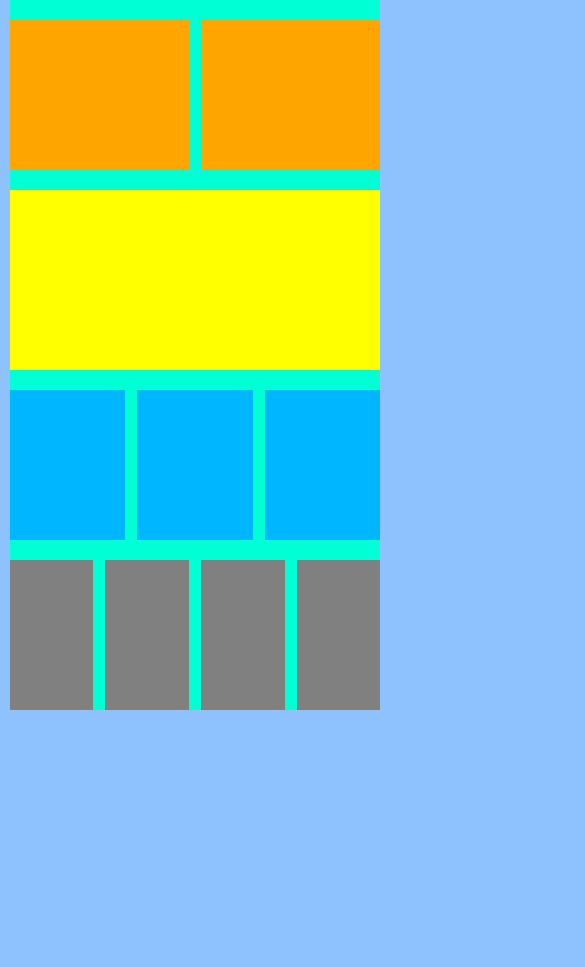
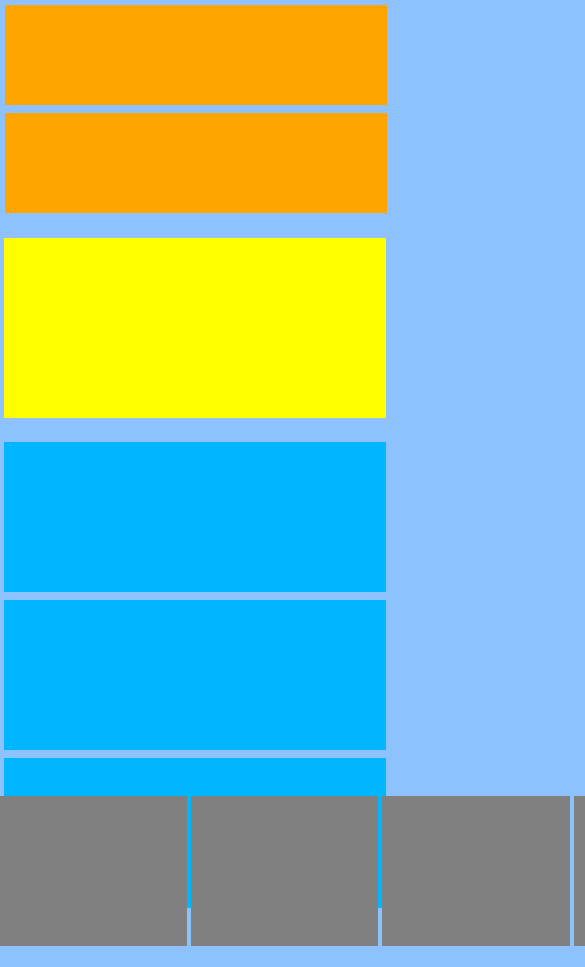
Before and after one commit to KJoTechTalent/MediaQuery, a plain HTML site: page index.html in a window 390 px wide. Shown: the top 967 px of the page, 585 px wide, since content can reach past the window. Before the commit the page ends 844 px from the top, so only its background shows below. Drawn offline with Linux system fonts and the light colour scheme.

Commit message:
Mediaquery movil hecho, falta retocar

```diff
--- a/index.html
+++ b/index.html
@@ -27,10 +27,10 @@
 
     <!-- GREY BOXES -->
     <div id="greyBoxesContainer" class="size">
-        <div class="greyBox"></div>
-        <div class="greyBox"></div>
-        <div class="greyBox"></div>
-        <div class="greyBox"></div>
+        <div class="grey Box"></div>
+        <div class="grey Box"></div>
+        <div class="grey Box"></div>
+        <div class="grey Box"></div>
     </div>
 </body>
 </html>
--- a/style.css
+++ b/style.css
@@ -5,41 +5,30 @@ body{
     margin: 0px;
 
 }
-#orangeBoxesContainer{
-    background-color: #00ffd5;
-}
 .orange{
     background-color: orange;
     width: 50%;
     height: 150px;
-}
-#yellowBoxContainer{
-    background-color: #00ffd5;
 }
 .yellow{
     background-color: yellow;
     width: 100%;
     height: 180px;
 }
-#blueBoxesContainer{
-    background-color: #00ffd5;
-}
+
 .blue{
     background-color: rgb(0, 183, 255);
     width: 33%;
     height: 150px;
 }
-#greyBoxesContainer{
-    background-color: #00ffd5;
-}
-.greyBox{
+.grey{
     background-color: grey;
     width: 25%;
     height: 150px;
 }
 .size{
-    width: 95vw;
-    padding-top: 20px;
+    width: 100vw;
+    padding: 20px;
     margin-left: auto;
     margin-right: auto;
     display: flex;
@@ -47,11 +36,86 @@ body{
     column-gap: 12px;
 }
 @media screen and (max-width:320px){
+    body{
+        width: 100vw;
+        height: 100vh;
+    }
     .size{
         display: flex;
         flex-direction: column;
+        justify-content: center;
+        align-items: center;
+        padding: 0px ;
+    }
+    #orangeBoxesContainer{
+        padding: 1px;
     }
     .orange{
-
+        margin: 4px 5px;
+        width: 290px;
+        height: 100px;
+    }
+    #yellowBoxContainer{
+        margin-top: 20px;
+    }
+    .yellow{
+        width: 290px;
+    }
+    #blueBoxesContainer{
+        margin-top:20px;
+        padding: 0px ;
+    }
+    .blue{
+        width: 290px;
+        margin: 4px 5px;
+    }
+    #greyBoxesContainer{
+        margin-top: 20px;
+    }
+    .grey{
+        width: 290px;
+        margin-top: 5px;
     }
 }
+@media screen and (min-width:321px) and (max-width:768px) {
+    body{
+        width: 100vw;
+        height: 100vh;
+    }
+    .size{
+        display: flex;
+        flex-direction: column;
+        justify-content: center;
+        align-items: center;
+        padding: 0px ;
+    }
+    #orangeBoxesContainer{
+        padding: 1px;
+    }
+    .orange{
+        margin: 4px 5px;
+        width: 98%;
+        height: 100px;
+    }
+    #yellowBoxContainer{
+        margin-top: 20px;
+    }
+    .yellow{
+        width: 98%;
+    }
+    #blueBoxesContainer{
+        margin-top:20px;
+        padding: 0px ;
+    }
+    .blue{
+        width: 98%;
+        margin: 4px 5px;
+    }
+    #greyBoxesContainer{
+        display: ruby-text;
+        margin-top: 20px;
+    }
+    .grey{
+        width:48%;
+    }
+}
```
